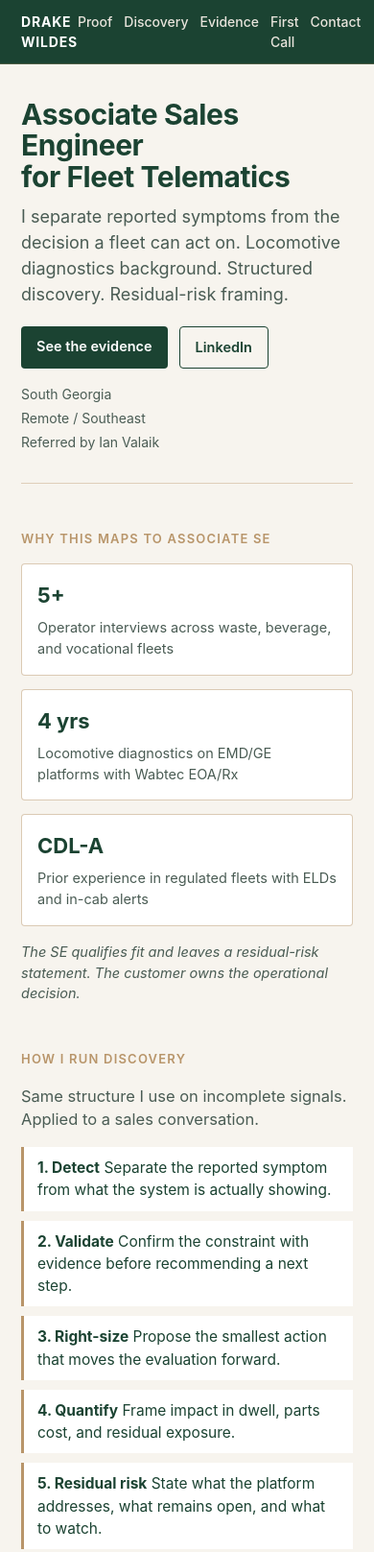
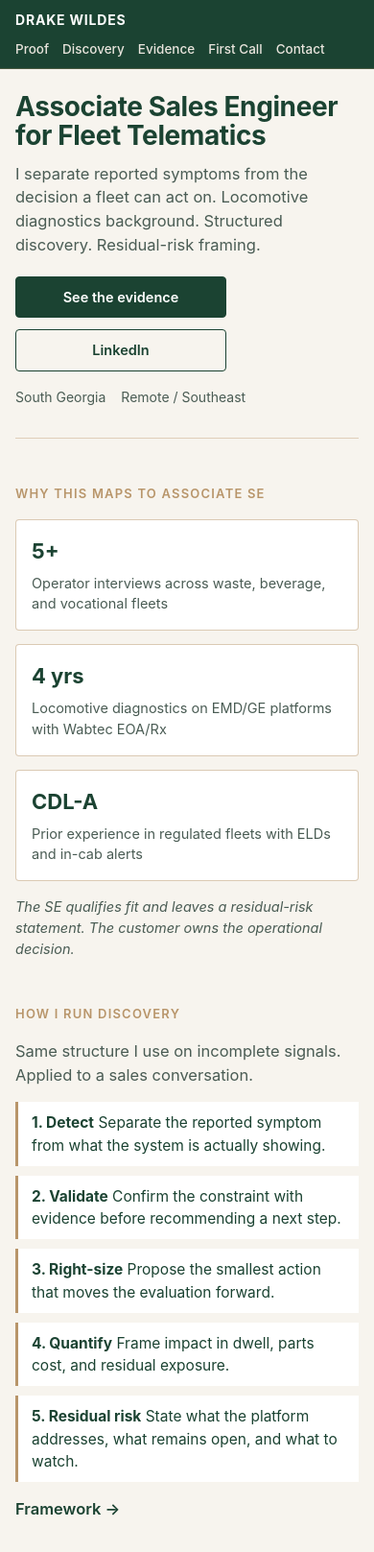
Before and after one commit to sjr9d2cxnp-beep/drakewildes.co, a plain HTML site: page index.html in a window 390 px wide. Shown: the top 1617 px of the page at 96% size. Drawn offline with Linux system fonts and the light colour scheme.

Commit message:
Remove referral line, style all links, improve mobile hero and nav

```diff
--- a/index.html
+++ b/index.html
@@ -27,13 +27,12 @@
       <p class="lead">I separate reported symptoms from the decision a fleet can act on. Locomotive diagnostics background. Structured discovery. Residual-risk framing.</p>
       <div class="hero-actions">
         <a href="#evidence" class="btn">See the evidence</a>
-        <a href="https://linkedin.com/in/drakewildes" class="btn secondary" target="_blank">LinkedIn</a>
+        <a href="https://linkedin.com/in/drakewildes" class="btn secondary" target="_blank" rel="noopener">LinkedIn</a>
       </div>
     </div>
     <div class="hero-meta">
-      <div>South Georgia</div>
-      <div>Remote / Southeast</div>
-      <div>Referred by Ian Valaik</div>
+      <span>South Georgia</span>
+      <span>Remote / Southeast</span>
     </div>
   </header>
 
@@ -66,7 +65,7 @@
       <div class="step"><strong>4. Quantify</strong> Frame impact in dwell, parts cost, and residual exposure.</div>
       <div class="step"><strong>5. Residual risk</strong> State what the platform addresses, what remains open, and what to watch.</div>
     </div>
-    <p><a href="Operational_Decision_Framework_Drake_Wildes.pdf">Framework →</a></p>
+    <p><a href="Operational_Decision_Framework_Drake_Wildes.pdf" class="text-link">Framework →</a></p>
   </section>
 
   <section id="evidence">
@@ -104,20 +103,20 @@
       <div><strong>Bridge</strong> Right-size the next step and residual exposure.</div>
       <div><strong>Close</strong> Leave a clear picture of what is addressed and what remains open.</div>
     </div>
-    <p><a href="Drake Wildes Fleet SE Demo.pdf">Demo brief →</a></p>
+    <p><a href="Drake Wildes Fleet SE Demo.pdf" class="text-link">Demo brief →</a></p>
   </section>
 
   <section>
     <h2>Domain background</h2>
     <p>~4 years locomotive diagnostics (air systems, mechanical, electrical, undercarriage) with Wabtec EOA/Rx interpretation. 1+ year prior CDL-A in regulated fleets. Supports clearer discovery questions and residual-risk framing. Does not mean the SE performs the isolation.</p>
-    <p class="lab">Connected Operations Lab: personal browser model of telemetry, alerts, and operational state. Simulated data. <a href="https://github.com/sjr9d2cxnp-beep/connected-ops-lab" target="_blank">Source</a> · <a href="lab.html">Demo</a></p>
+    <p class="lab">Connected Operations Lab: personal browser model of telemetry, alerts, and operational state. Simulated data. <a href="https://github.com/sjr9d2cxnp-beep/connected-ops-lab" class="text-link" target="_blank" rel="noopener">Source</a> · <a href="lab.html" class="text-link">Demo</a></p>
   </section>
 
   <footer id="contact">
     <div>
-      <a href="mailto:drake@drakewildes.co">drake@drakewildes.co</a>
+      <a href="mailto:drake@drakewildes.co" class="text-link">drake@drakewildes.co</a>
       <span>·</span>
-      <a href="https://linkedin.com/in/drakewildes" target="_blank">LinkedIn</a>
+      <a href="https://linkedin.com/in/drakewildes" class="text-link" target="_blank" rel="noopener">LinkedIn</a>
     </div>
     <div class="footer-note">Railroad ops → Fleet telematics SE</div>
   </footer>
--- a/styles.css
+++ b/styles.css
@@ -14,6 +14,11 @@ body {
   line-height: 1.5;
   font-size: 16.5px;
 }
+a {
+  color: var(--green);
+  text-decoration: none;
+}
+a:hover { color: var(--gold); }
 nav {
   position: sticky;
   top: 0;
@@ -28,6 +33,8 @@ nav {
   display: flex;
   justify-content: space-between;
   align-items: center;
+  flex-wrap: wrap;
+  gap: 10px;
 }
 .logo {
   color: white;
@@ -36,7 +43,8 @@ nav {
   font-size: 14px;
   text-decoration: none;
 }
-.nav-links { display: flex; gap: 18px; }
+.logo:hover { color: var(--gold); }
+.nav-links { display: flex; gap: 18px; flex-wrap: wrap; }
 .nav-links a {
   color: #E8E4DC;
   text-decoration: none;
@@ -67,7 +75,12 @@ h1 {
   max-width: 540px;
   margin-bottom: 20px;
 }
-.hero-actions { display: flex; gap: 12px; margin-bottom: 16px; }
+.hero-actions {
+  display: flex;
+  gap: 12px;
+  margin-bottom: 16px;
+  flex-wrap: wrap;
+}
 .btn {
   display: inline-block;
   background: var(--green);
@@ -77,18 +90,22 @@ h1 {
   font-weight: 600;
   font-size: 14.5px;
   border-radius: 4px;
+  border: 1px solid var(--green);
 }
+.btn:hover { background: #143528; color: white; }
 .btn.secondary {
   background: transparent;
   color: var(--green);
   border: 1px solid var(--green);
 }
+.btn.secondary:hover { background: rgba(27,67,50,0.06); color: var(--green); }
 .hero-meta {
   display: flex;
   gap: 16px;
   font-size: 14px;
   color: var(--muted);
   margin-top: 8px;
+  flex-wrap: wrap;
 }
 section { margin-bottom: 48px; }
 h2 {
@@ -132,6 +149,12 @@ h2 {
   font-size: 15.5px;
 }
 .step strong { color: var(--green); }
+.text-link {
+  color: var(--green);
+  font-weight: 600;
+  text-decoration: none;
+}
+.text-link:hover { color: var(--gold); }
 .cards {
   display: grid;
   grid-template-columns: 1fr 1fr;
@@ -145,12 +168,16 @@ h2 {
   text-decoration: none;
   color: inherit;
   border-radius: 4px;
-  transition: border-color 0.15s;
+  transition: border-color 0.15s, transform 0.1s;
 }
-.card:hover { border-color: var(--green); }
-.card h3 { font-size: 16px; margin-bottom: 8px; }
+.card:hover {
+  border-color: var(--green);
+  transform: translateY(-1px);
+}
+.card h3 { font-size: 16px; margin-bottom: 8px; color: var(--text); }
 .card p { font-size: 14.5px; color: var(--muted); margin-bottom: 10px; }
 .card span { color: var(--green); font-weight: 600; font-size: 14px; }
+.card:hover span { color: var(--gold); }
 .call { display: grid; gap: 8px; margin-bottom: 16px; }
 .call div {
   background: white;
@@ -168,13 +195,21 @@ footer {
   justify-content: space-between;
   align-items: baseline;
   font-size: 15px;
+  flex-wrap: wrap;
+  gap: 8px;
 }
 footer a { color: var(--green); text-decoration: none; font-weight: 600; }
+footer a:hover { color: var(--gold); }
 .footer-note { color: var(--muted); font-size: 14px; }
 @media (max-width: 700px) {
-  h1 { font-size: 30px; }
+  h1 { font-size: 28px; }
+  .lead { font-size: 16.5px; }
   .proof-grid, .cards { grid-template-columns: 1fr; }
-  .nav-links { gap: 12px; font-size: 13px; }
-  .hero-meta { flex-direction: column; gap: 4px; }
-  footer { flex-direction: column; gap: 8px; }
+  .nav-inner { padding: 10px 16px; }
+  .nav-links { gap: 14px; }
+  .nav-links a { font-size: 13.5px; }
+  .hero-actions { flex-direction: column; align-items: flex-start; }
+  .btn { width: 100%; text-align: center; max-width: 220px; }
+  .wrap { padding: 24px 16px 64px; }
+  footer { flex-direction: column; align-items: flex-start; }
 }
```
